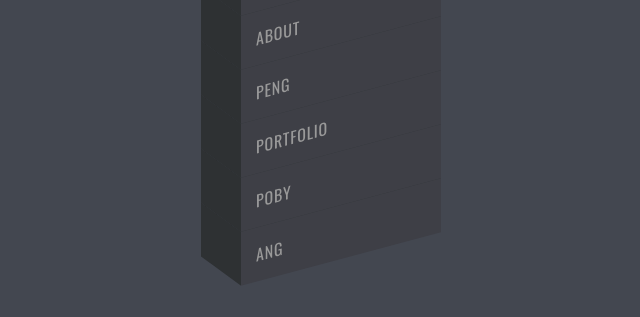
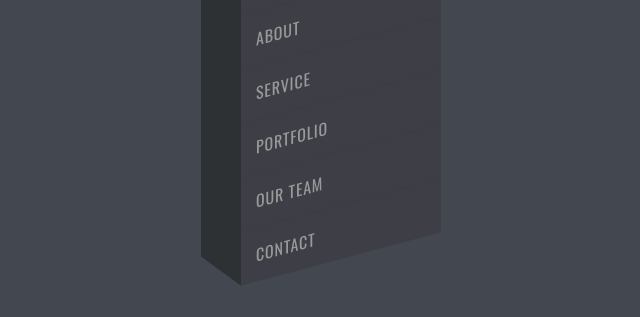
Before and after one commit to Jang-Ahyoung/CSS-Project, a plain HTML site: page Square-Menu/index.html in a window 1280 px wide. Shown: the part 303-620 px from the top of the page, 299-939 px from the left. Drawn offline with nearby package versions, Linux system fonts and the light colour scheme.

Commit message:
update: 3D Square Menu Design

```diff
--- a/Square-Menu/index.html
+++ b/Square-Menu/index.html
@@ -11,10 +11,10 @@
     <ul>
       <li style="--i: 6"><a href="#">Home</a></li>
       <li style="--i: 5"><a href="#">About</a></li>
-      <li style="--i: 4"><a href="#">PENG</a></li>
+      <li style="--i: 4"><a href="#">Service</a></li>
       <li style="--i: 3"><a href="#">Portfolio</a></li>
-      <li style="--i: 2"><a href="#">Poby</a></li>
-      <li style="--i: 1"><a href="#">Ang</a></li>
+      <li style="--i: 2"><a href="#">Our Team</a></li>
+      <li style="--i: 1"><a href="#">Contact</a></li>
     </ul>
   </body>
 </html>
```
